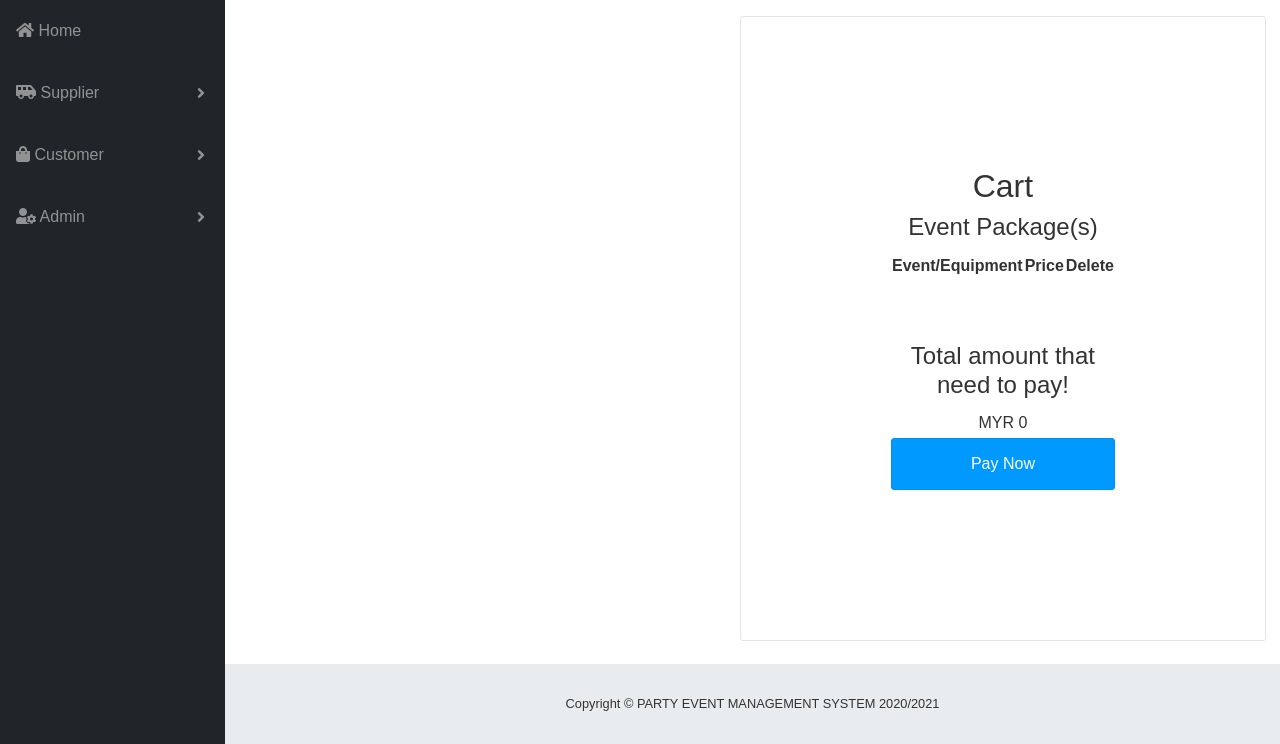
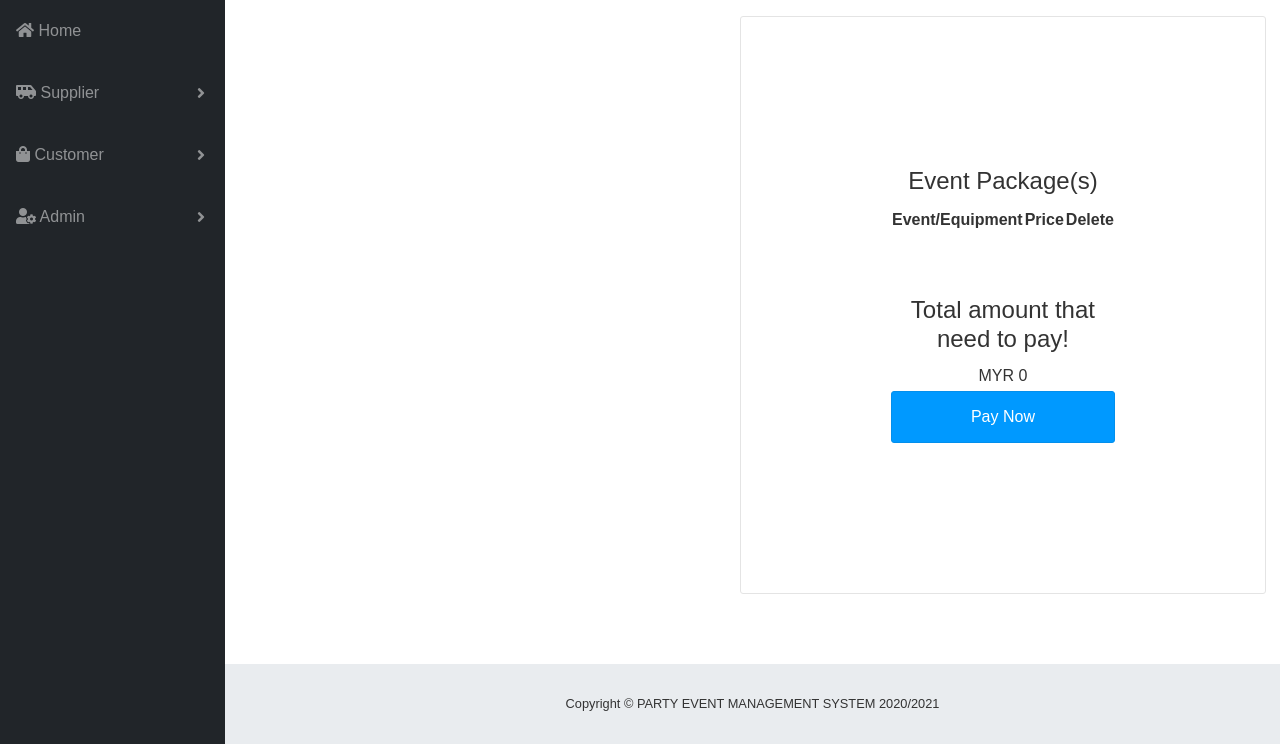
Before and after one commit to yewkhen97/Event_management_system, a PHP site: page /EMS/cPaymentCheckout.php in a window 1280 px wide. Shown: the part 62-806 px from the top of the page. Run offline with PHP 8.4, Linux system fonts and the light colour scheme; a user stored in the database is signed in; data comes from the database, SQL or seed files in the repository; lists and menus that the app fills with data are empty.

Commit message:
Revert "Development"

```diff
--- a/ApplicationLayer/UserView/cPaymentCheckout.php
+++ b/ApplicationLayer/UserView/cPaymentCheckout.php
@@ -70,7 +70,6 @@ $totalpayment = 0;
 <div id="payment-box">
 <?php
 		// Start for Cart list for Events
-        echo "<h2>Cart</h2>";
         echo "<h4>$events</h4>";
         echo "<table width=100%>
         <tr>
```
